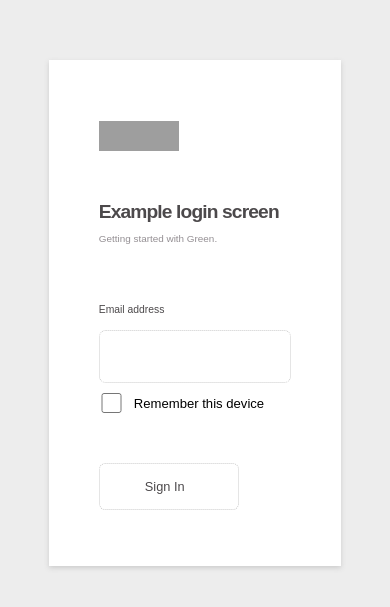
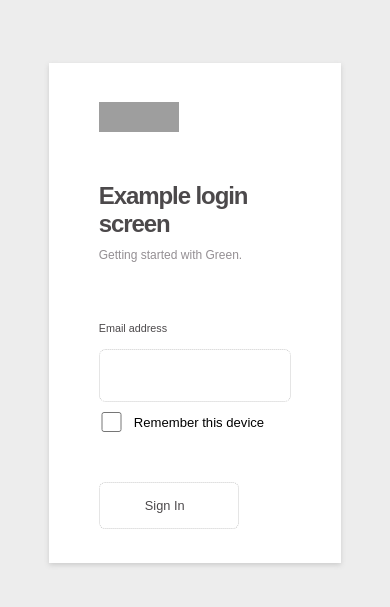
Before and after one commit to michaelzhou88/example-login-green, a React (Create React App) app: page / in a window 390 px wide. Shown: the part 109-716 px from the top of the page. Built offline with nearby package versions, Linux system fonts and the light colour scheme; grey boxes are pictures that could not be loaded.

Commit message:
Change font-size in mobile viewing

```diff
--- a/src/styles/App.css
+++ b/src/styles/App.css
@@ -144,7 +144,7 @@ body > #root > div {
 
 @media (max-width: 1024px) {
   .ui-card {
-    height: 60%;
+    height: 500px;
     width: 75%;
     position: absolute;
   }
@@ -157,13 +157,13 @@ body > #root > div {
     margin-top: 10px;
   }
   .container .ui-title-one {
-    font-size: 1.2em;
+    font-size: 1.5em;
   }
   .container .ui-title-sub {
-    font-size: 0.62em;
+    font-size: 0.75em;
   }
   .ui-sign-in-container {
-    font-size: 0.72em;
+    font-size: 0.75em;
   }
   .ui-checkbox-container {
     font-size: 0.82em;
--- a/src/styles/App.scss
+++ b/src/styles/App.scss
@@ -126,7 +126,7 @@ body > #root > div {
 // Optimisations for phones and tablets
 @media (max-width: 1024px) {
   .ui-card {
-    height: 60%;
+    height: 500px;
     width: 75%;
     position: absolute;
     .logo {
@@ -140,14 +140,14 @@ body > #root > div {
   }
   .container {
     .ui-title-one {
-      font-size: 1.2em;
+      font-size: 1.5em;
     }
     .ui-title-sub {
-      font-size: 0.62em;
+      font-size: 0.75em;
     }
   }
   .ui-sign-in-container {
-    font-size: 0.72em;
+    font-size: 0.75em;
   }
   .ui-checkbox-container {
     font-size: 0.82em;
```
Also changed, not shown: 1 other file (tests, documents, lock files or other folders).
